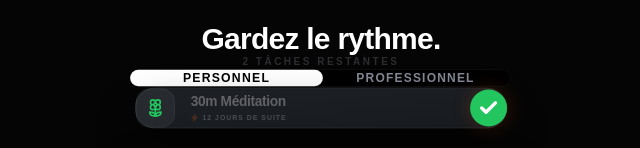
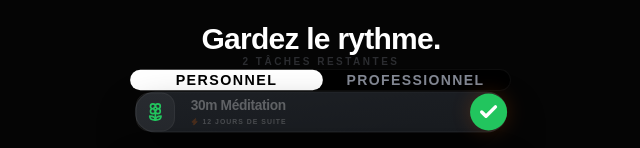
Before and after one commit to digitalsaurien-git/HabitsTrack, a React (Vite) app: page / in a window 1280 px wide. Shown: the part 304-452 px from the top of the page, without its empty margins (319-959 px from the left). Built offline with nearby package versions, Linux system fonts and the light colour scheme.

Commit message:
style: increase toggle font size and vertical spacing for better separation

```diff
--- a/src/components/Header.jsx
+++ b/src/components/Header.jsx
@@ -86,11 +86,11 @@ export default function Header({
       </div>
 
       {/* Mode Toggle Tabs - Large space with slogan above */}
-      <div className="px-6 mt-16 mb-4">
-        <div className="bg-black/90 rounded-[30px] p-1.5 flex border border-white/5 shadow-inner">
+      <div className="px-6 mt-16 mb-12">
+        <div className="bg-black/90 rounded-[30px] p-2 flex border border-white/5 shadow-inner">
           <button
             onClick={() => setView('perso')}
-            className={`flex-1 py-4.5 rounded-[26px] text-xs font-black transition-all duration-300 uppercase tracking-widest ${
+            className={`flex-1 py-5 rounded-[26px] text-sm font-black transition-all duration-300 uppercase tracking-widest ${
               view === 'perso'
               ? 'bg-white text-black shadow-2xl scale-[1.02]'
               : 'text-text-dim hover:text-white'
@@ -100,7 +100,7 @@ export default function Header({
           </button>
           <button
             onClick={() => setView('pro')}
-            className={`flex-1 py-4.5 rounded-[26px] text-xs font-black transition-all duration-500 uppercase tracking-widest ${
+            className={`flex-1 py-5 rounded-[26px] text-sm font-black transition-all duration-300 uppercase tracking-widest ${
               view === 'pro'
               ? 'bg-white text-black shadow-2xl scale-[1.02]'
               : 'text-text-dim hover:text-white'
```
